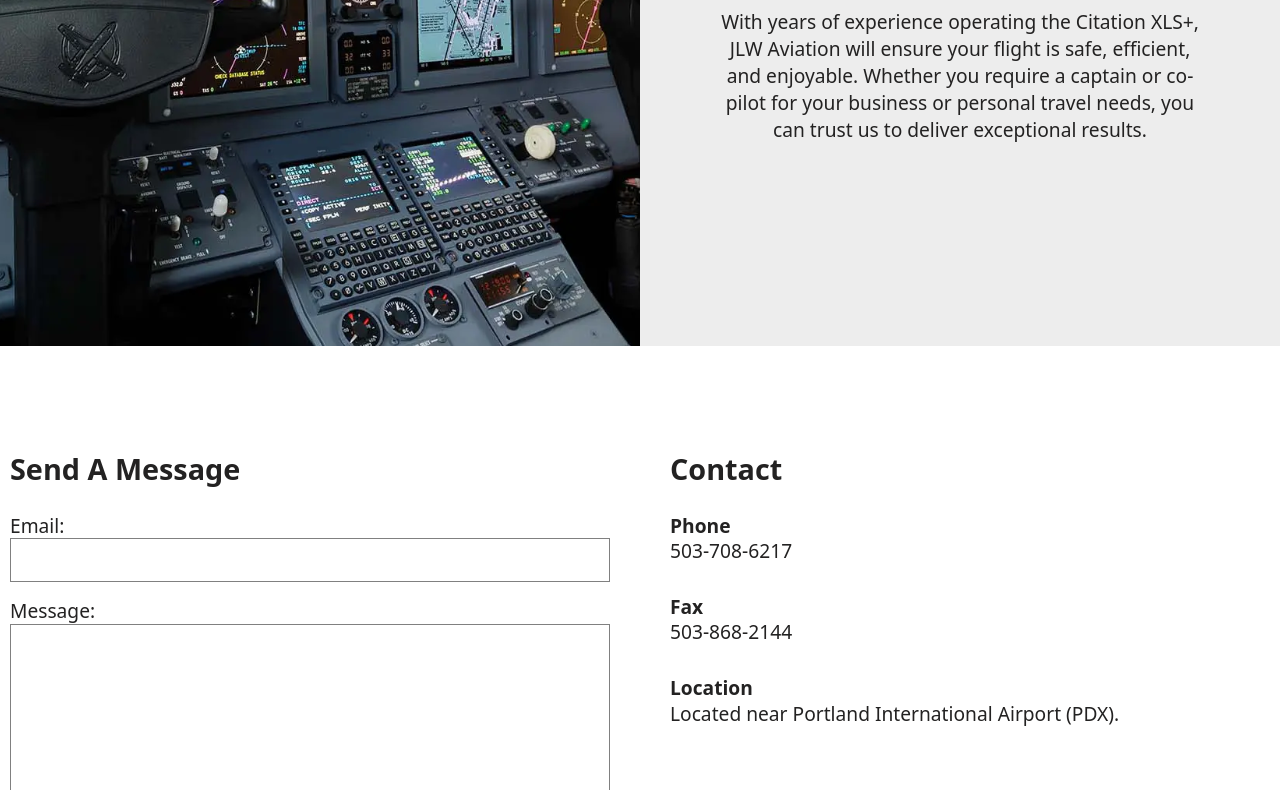
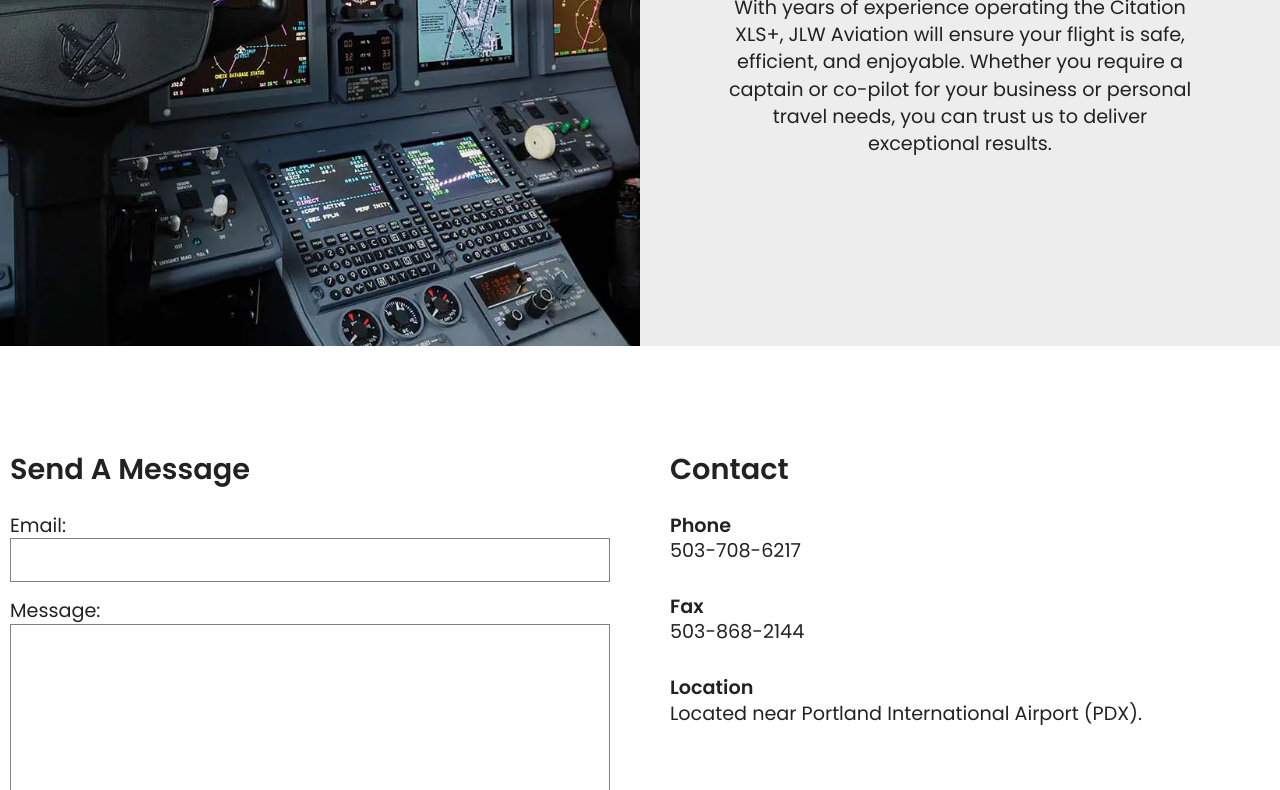
Before and after one commit to lwaddle/jlwav-website, a plain HTML site: page index.html in a window 1280 px wide. Shown: the part 408-1198 px from the top of the page. Drawn offline with Linux system fonts and the light colour scheme.

Commit message:
Add Poppins font family

```diff
--- a/index.html
+++ b/index.html
@@ -8,6 +8,11 @@
   <!-- End cookieyes banner -->
   <meta charset="UTF-8">
   <meta name="viewport" content="width=device-width, initial-scale=1.0">
+  <!-- Google Fonts -->
+  <link rel="preconnect" href="https://fonts.googleapis.com">
+  <link rel="preconnect" href="https://fonts.gstatic.com" crossorigin>
+  <link href="https://fonts.googleapis.com/css2?family=Poppins:ital,wght@0,400;0,600;1,400;1,600&display=swap"
+    rel="stylesheet">
   <link rel="preload" href="images/panel.webp" as="image" fetchpriority="high" />
   <link rel="apple-touch-icon" sizes="180x180" href="/apple-touch-icon.png">
   <link rel="icon" type="image/png" sizes="32x32" href="/favicon-32x32.png">
@@ -16,7 +21,7 @@
   <link rel="mask-icon" href="/safari-pinned-tab.svg" color="#5bbad5">
   <meta name="msapplication-TileColor" content="#da532c">
   <meta name="theme-color" content="#ffffff">
-  <link rel="stylesheet" href="css/style.min.v1.22.css">
+  <link rel="stylesheet" href="css/style.min.v1.23.css">
   <title>JLW Aviation</title>
   <meta name="description"
     content="Contract pilot service - With years of experience operating the Citation XLS+, JLW Aviation will ensure your flight is safe, efficient, and enjoyable.">
--- a/scss/abstracts/_variables.scss
+++ b/scss/abstracts/_variables.scss
@@ -16,4 +16,6 @@ $button-color-hover:  #bc282df3;
 $button-text-color:   #FFF;
 
 // Fonts
-$font-family-sans-serif:      system-ui, -apple-system, "Segoe UI", Roboto, "Helvetica Neue", "Noto Sans", "Liberation Sans", Arial, sans-serif, "Apple Color Emoji", "Segoe UI Emoji", "Segoe UI Symbol", "Noto Color Emoji";
+// $font-family-sans-serif:      system-ui, -apple-system, "Segoe UI", Roboto, "Helvetica Neue", "Noto Sans", "Liberation Sans", Arial, sans-serif, "Apple Color Emoji", "Segoe UI Emoji", "Segoe UI Symbol", "Noto Color Emoji";
+
+$font-family-sans-serif:      Poppins, system-ui, -apple-system, "Segoe UI", Roboto, "Helvetica Neue", "Noto Sans", "Liberation Sans", Arial, sans-serif, "Apple Color Emoji", "Segoe UI Emoji", "Segoe UI Symbol", "Noto Color Emoji";
```
Also changed, not shown: cookie-policy.html (+1 -1 lines), privacy-policy.html (+1 -1 lines), css/style.min.v1.22.css (deleted), css/style.min.v1.23.css (added), 2 other files.
